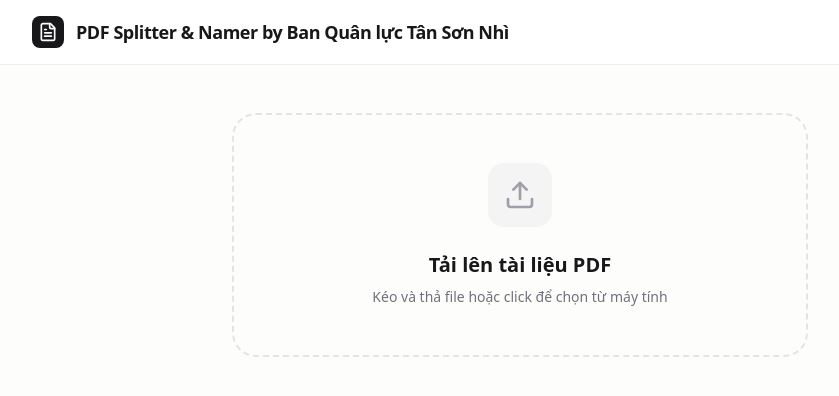
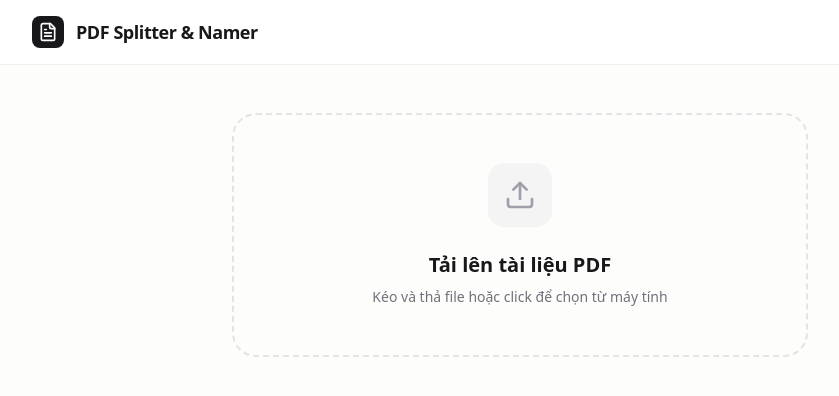
Before and after one commit to DaoNgocAnhKhoi/pdf-spliter-namer, a React (Vite) app: page / in a window 1280 px wide. Shown: the top 396 px of the page, without its empty margins (120-959 px from the left). Built offline with nearby package versions, Linux system fonts and the light colour scheme.

Commit message:
remove name

```diff
--- a/src/App.tsx
+++ b/src/App.tsx
@@ -249,7 +249,7 @@ export default function App() {
               <FileText className="w-5 h-5 text-white" />
             </div>
             <h1 className="font-semibold tracking-tight text-lg">
-              PDF Splitter & Namer by Ban Quân lực Tân Sơn Nhì
+              PDF Splitter & Namer
             </h1>
           </div>
           {file && (
```
